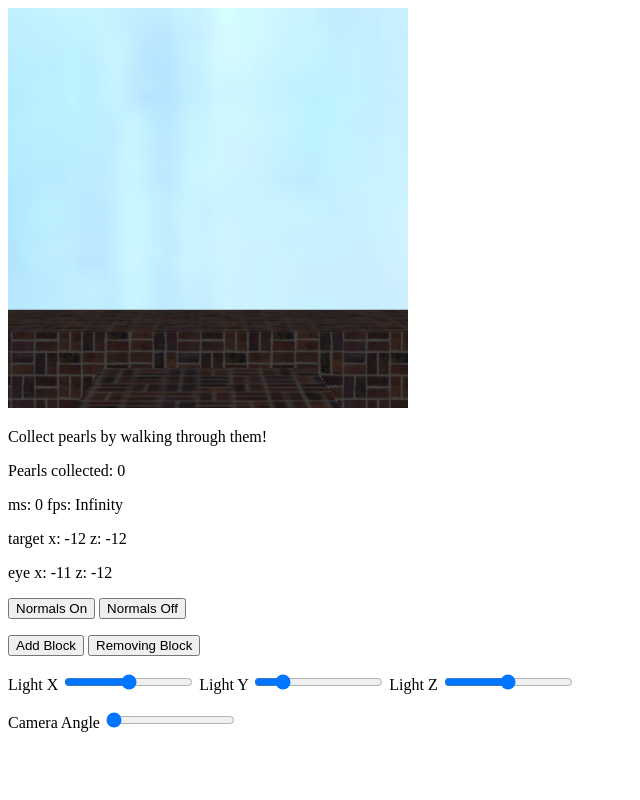
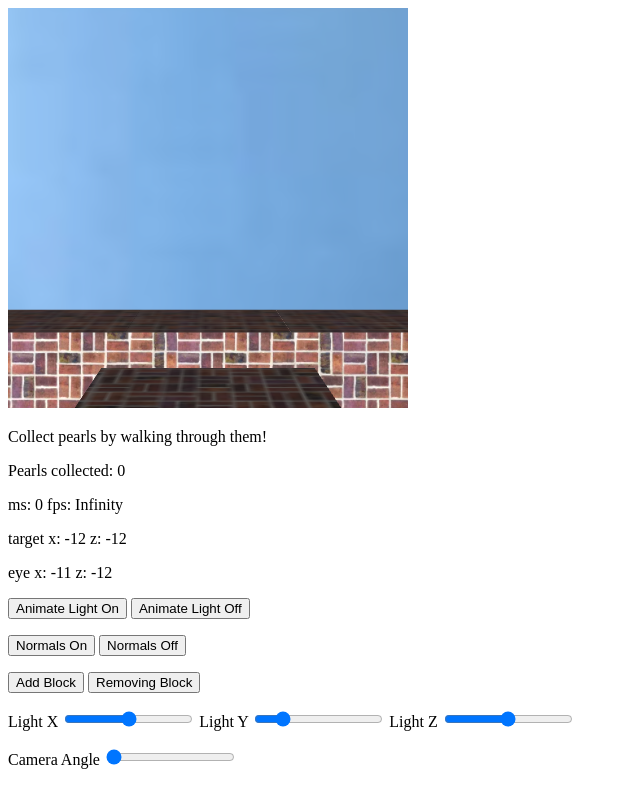
Before and after one commit to jacqueraffe/cse160-asgn4, a plain HTML site: page index.html in a window 1280 px wide. Shown: the whole page, without its empty margins (0-640 px from the left). Drawn offline with Linux system fonts and the light colour scheme; animation ran at ten frames a second.

Commit message:
fixed cube normals

```diff
--- a/index.html
+++ b/index.html
@@ -16,6 +16,12 @@
       <p id = "numdot"> XXX </p>
       <p id = "targetXZ"> XXX </p>
       <p id = "eyeXZ"> XXX </p>
+
+      <p>
+        <button type = "button" id = "animateLightOn">Animate Light On</button>
+        <button type = "button" id = "animateLightOff">Animate Light Off</button>
+
+      </p>
 
       <p>
         <button type = "button" id = "normalsOn">Normals On</button>
--- a/src/Cube.js
+++ b/src/Cube.js
@@ -7,65 +7,66 @@ class Cube {
 
         this.cubeVertsXYZ = new Float32Array([
          // xy0 face
-         0.0, 0.0, 0.0,   1.0, 1.0, 0.0,   0.0, 1.0, 0.0,
-         0.0, 0.0, 0.0,   1.0, 0.0, 0.0,   1.0, 1.0, 0.0,
+         0.0, 0.0, 0.0,   0.0, 1.0, 0.0,   1.0, 1.0, 0.0,
+         0.0, 0.0, 0.0,   1.0, 1.0, 0.0,   1.0, 0.0, 0.0,
          // xy1
-         1.0, 1.0, 1.0,   0.0, 0.0, 1.0,   0.0, 1.0, 1.0,
-         1.0, 0.0, 1.0,   0.0, 0.0, 1.0,   1.0, 1.0, 1.0,
+         1.0, 1.0, 1.0,   0.0, 1.0, 1.0,   0.0, 0.0, 1.0,
+         1.0, 0.0, 1.0,   1.0, 1.0, 1.0,   0.0, 0.0, 1.0,
          // 0yz
-         0.0, 1.0, 1.0,   0.0, 0.0, 0.0,   0.0, 1.0, 0.0,
-         0.0, 0.0, 1.0,   0.0, 0.0, 0.0,   0.0, 1.0, 1.0,
+         0.0, 1.0, 1.0,   0.0, 1.0, 0.0,   0.0, 0.0, 0.0,
+         0.0, 0.0, 1.0,   0.0, 1.0, 1.0,   0.0, 0.0, 0.0,
          // 1yz
-         1.0, 0.0, 0.0,   1.0, 1.0, 1.0,   1.0, 1.0, 0.0,
-         1.0, 0.0, 0.0,   1.0, 0.0, 1.0,   1.0, 1.0, 1.0,
+         1.0, 0.0, 0.0,   1.0, 1.0, 0.0,   1.0, 1.0, 1.0,
+         1.0, 0.0, 0.0,   1.0, 1.0, 1.0,   1.0, 0.0, 1.0,
          // x0z
-         1.0, 0.0, 0.0,   0.0, 0.0, 0.0,   1.0, 0.0, 1.0,
-         0.0, 0.0, 0.0,   0.0, 0.0, 1.0,   1.0, 0.0, 1.0,
+         1.0, 0.0, 0.0,   1.0, 0.0, 1.0,   0.0, 0.0, 0.0,
+         0.0, 0.0, 0.0,   1.0, 0.0, 1.0,   0.0, 0.0, 1.0,
          // x1z face
-         0.0, 1.0, 1.0,   0.0, 1.0, 0.0,   1.0, 1.0, 1.0,
-         1.0, 1.0, 1.0,   0.0, 1.0, 0.0,   1.0, 1.0, 0.0
+         0.0, 1.0, 1.0,   1.0, 1.0, 1.0,   0.0, 1.0, 0.0,
+         1.0, 1.0, 1.0,   1.0, 1.0, 0.0,   0.0, 1.0, 0.0
+
         ]);
 
         this.cubeVertsUV = new Float32Array([
-          // xy0 face
+        // xy0 face
+        0,0,0,1,1,1,
+        0,0,1,1,1,0,
+        // xy1
+        1,1,0,1,0,0,
+        1,0,1,1,0,0,
+        // 0yz
+        1,1,1,0,0,0,
+        0,1,1,1,0,0,
+        // 1yz
+        0,0,1,0,1,1,
         0,0,1,1,0,1,
-        0,0,1,0,1,1,
-        // xy1
-        1,1,0,0,0,1,
-        1,0,0,0,1,1,
-        // 0yz
-        1,1,0,0,1,0,
-        0,1,0,0,1,1,
-        // 1yz
-        0,0,1,1,1,0,
-        0,0,0,1,1,1,
         // x0z
-        1,0,0,0,1,1,
-        0,0,0,1,1,1,
+        1,0,1,1,0,0,
+        0,0,1,1,0,1,
         // x1z face
-        0,1,0,0,1,1,
-        1,1,0,0,1,0
+        0,1,1,1,0,0,
+        1,1,1,0,0,0
         ]);
 
         this.cubeVertsNormal = new Float32Array([
             // xy0 face
+          0.0, 0.0, 1.0,   0.0, 0.0, 1.0,   0.0, 0.0, 1.0,
+          0.0, 0.0, 1.0,   0.0, 0.0, 1.0,   0.0, 0.0, 1.0,
+          // xy1
           0.0, 0.0, -1.0,   0.0, 0.0, -1.0,   0.0, 0.0, -1.0,
           0.0, 0.0, -1.0,   0.0, 0.0, -1.0,   0.0, 0.0, -1.0,
-          // xy1
-          0.0, 0.0, 1.0,   0.0, 0.0, 1.0,   0.0, 0.0, 1.0,
-          0.0, 0.0, 1.0,   0.0, 0.0, 1.0,   0.0, 0.0, 1.0,
           // 0yz
+          1.0, 0.0, 0.0,   1.0, 0.0, 0.0,   1.0, 0.0, 0.0,
+          1.0, 0.0, 0.0,   1.0, 0.0, 0.0,   1.0, 0.0, 0.0,
+          // 1yz
           -1.0, 0.0, 0.0,   -1.0, 0.0, 0.0,   -1.0, 0.0, 0.0,
           -1.0, 0.0, 0.0,   -1.0, 0.0, 0.0,   -1.0, 0.0, 0.0,
-          // 1yz
-          1.0, 0.0, 0.0,   1.0, 0.0, 0.0,   1.0, 0.0, 0.0,
-          1.0, 0.0, 0.0,   1.0, 0.0, 0.0,   1.0, 0.0, 0.0,
           // x0z
+          0.0, 1.0, 0.0,   0.0, 1.0, 0.0,   0.0, 1.0, 0.0,
+          0.0, 1.0, 0.0,   0.0, 1.0, 0.0,   0.0, 1.0, 0.0,
+          // x1z face
           0.0, -1.0, 0.0,   0.0, -1.0, 0.0,   0.0, -1.0, 0.0,
-          0.0, -1.0, 0.0,   0.0, -1.0, 0.0,   0.0, -1.0, 0.0,
-          // x1z face
-          0.0, 1.0, 0.0,   0.0, 1.0, 0.0,   0.0, 1.0, 0.0,
-          0.0, 1.0, 0.0,   0.0, 1.0, 0.0,   0.0, 1.0, 0.0
+          0.0, -1.0, 0.0,   0.0, -1.0, 0.0,   0.0, -1.0, 0.0
         ]);
     }
 
--- a/src/asgn4.js
+++ b/src/asgn4.js
@@ -84,6 +84,7 @@ let g_map;
 let g_globalAngle = 0;
 let g_score = 0;
 let g_normalsOn = false;
+let g_animateLight = false;
 
 function setupWebGL(){
     // Retrieve <canvas> element
@@ -264,6 +265,8 @@ let g_lightPos = [0,3,-2];
 function addActionForHtmlUI(){
   document.getElementById('addBlock').onclick = function() {updateBlock(true, g_map);};
   document.getElementById('removeBlock').onclick = function() {updateBlock(false, g_map);};
+  document.getElementById('animateLightOn').onclick = function() {g_animateLight = true;};
+  document.getElementById('animateLightOff').onclick = function() {g_animateLight = false;};
   document.getElementById('normalsOn').onclick = function() {g_normalsOn = true;};
   document.getElementById('normalsOff').onclick = function() {g_normalsOn = false;};
   document.getElementById("angleSlide").addEventListener("mousemove", function() {g_globalAngle = this.value; renderAllShapes(); });
@@ -346,8 +349,9 @@ function tick() {
 }
 
 function animation(){
-  g_lightPos[0] = Math.cos(g_seconds)*16;
-
+  if(g_animateLight){
+    g_lightPos[0] = Math.cos(g_seconds)*16;
+  }
 }
 
 function drawPearls(pearls) {
@@ -367,13 +371,13 @@ function drawPearls(pearls) {
     if (d%2 == 0){
       pearl.matrix.setIdentity();
       pearl.matrix.translate(pearls[d][0], 2, pearls[d][1]);
-      pearl.matrix.rotate(g_seconds*30, 0, 1, 0);
+      //pearl.matrix.rotate(g_seconds*30, 0, 1, 0);
       pearl.matrix.translate(0, (Math.cos(g_seconds*Math.PI))*0.2, 0);
       pearl.renderFast();
     } else {
       cube.matrix.setIdentity();
       cube.matrix.translate(pearls[d][0], 2, pearls[d][1]);
-      cube.matrix.rotate(g_seconds*30, 0, 1, 0);
+      //cube.matrix.rotate(g_seconds*30, 0, 1, 0);
       cube.matrix.translate(0, (Math.cos(g_seconds*Math.PI))*0.2, 0);
       cube.renderFast();
     }
@@ -428,8 +432,8 @@ function renderAllShapes(){
   gl.clearColor(0,0,0,1);
   gl.clear(gl.DEPTH_BUFFER_BIT | gl.COLOR_BUFFER_BIT);
 
-  //gl.enable(gl.CULL_FACE);
-  //gl.cullFace(gl.BACK);
+  gl.enable(gl.CULL_FACE);
+  gl.cullFace(gl.BACK);
   gl.enable(gl.DEPTH_TEST);
   drawMap(g_map);
   var floor = new Cube();
@@ -443,7 +447,7 @@ function renderAllShapes(){
   var sky = new Cube();
   sky.color = [10/256, 10/255, 100/255, 1.0];
   sky.matrix.translate(0, -0.75, 0);
-  sky.matrix.scale(50,50,50);
+  sky.matrix.scale(-50,-50,-50);
   sky.matrix.translate(-0.5, -0.5, -0.5);
   sky.textureNum = 0;
   gl.bindTexture(gl.TEXTURE_2D, g_skyTexture);
@@ -464,7 +468,7 @@ function renderAllShapes(){
   light.color = [2,2,0,1];
   light.textureNum = -2;
   light.matrix.translate(g_lightPos[0], g_lightPos[1], g_lightPos[2]);
-  light.matrix.scale(0.1, 0.1, 0.1);
+  light.matrix.scale(-0.1, -0.1, -0.1);
   light.matrix.translate(-0.5, -0.5, -0.5);
   light.renderFast();
 
```
